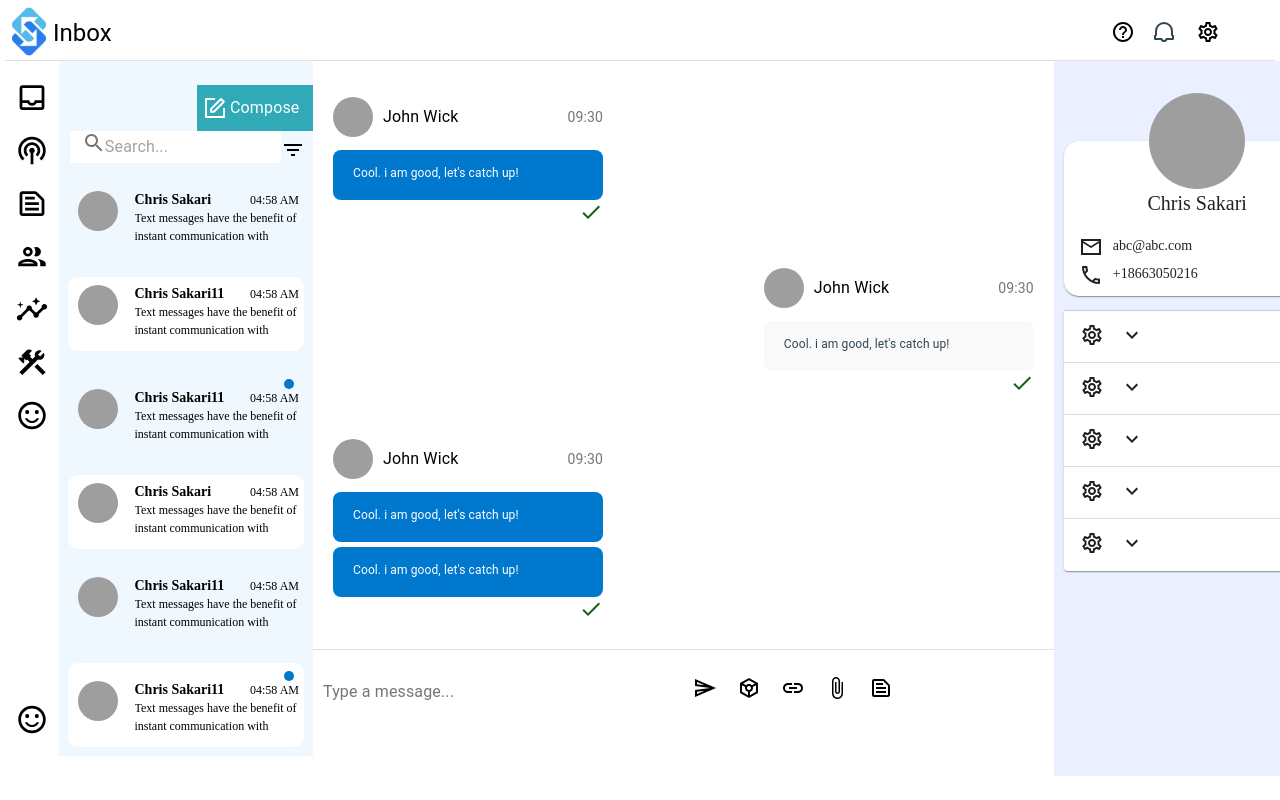
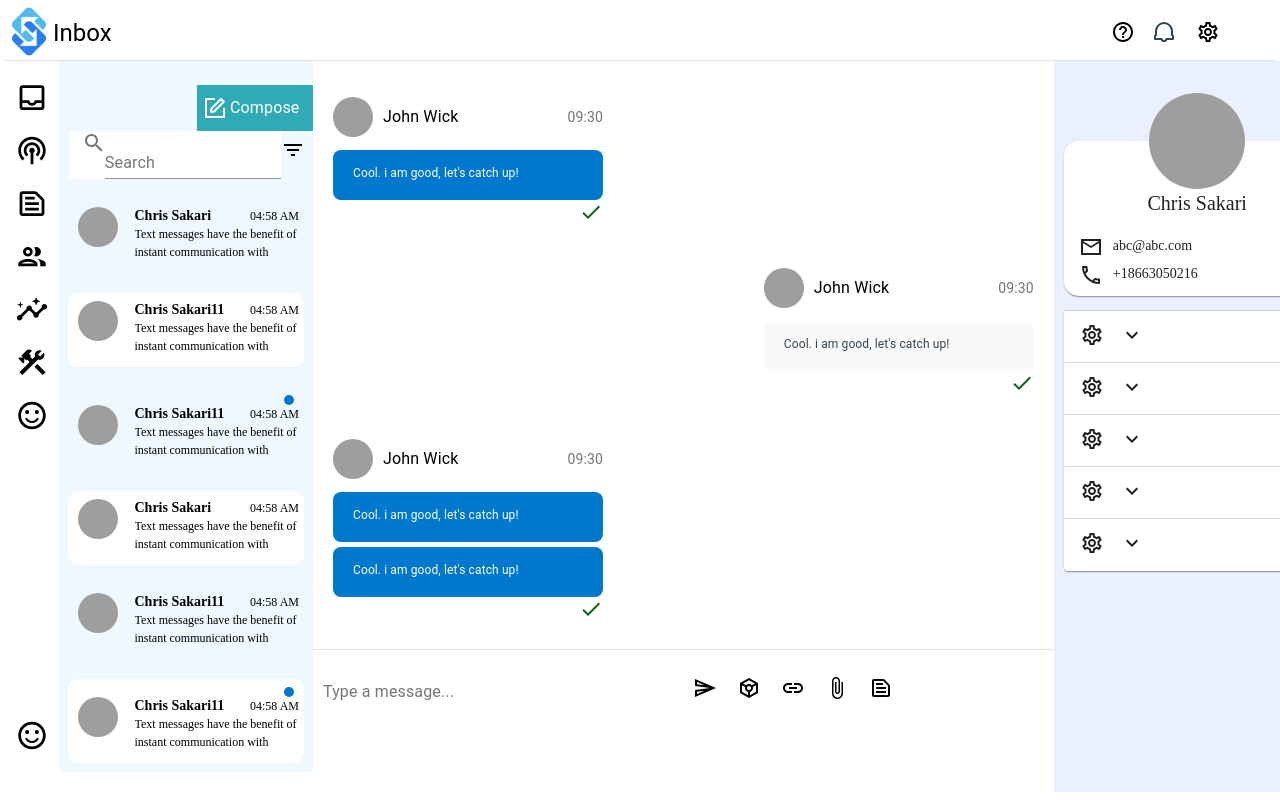
Before and after one commit to VikashiniChander/Chat_Application, a React (Create React App) app: page / in a window 1280 px wide. Shown: the top 800 px of the page. Built offline with nearby package versions, Linux system fonts and the light colour scheme; grey boxes are pictures that could not be loaded.

Commit message:
Work on Search box

```diff
--- a/package.json
+++ b/package.json
@@ -5,6 +5,7 @@
   "dependencies": {
     "@material-ui/core": "^4.12.3",
     "@material-ui/icons": "^4.11.2",
+    "@material-ui/lab": "^4.0.0-alpha.60",
     "@mui/material": "^5.0.0",
     "@testing-library/jest-dom": "^5.14.1",
     "@testing-library/react": "^11.2.7",
--- /dev/null
+++ b/src/component/Common/Searchbox/Index.jsx
@@ -0,0 +1,34 @@
+import * as React from "react";
+import TextField from "@material-ui/core/TextField";
+
+import Autocomplete from "@material-ui/lab/Autocomplete";
+
+export default function Searchbox() {
+  const [serachBoxArr, setSearchBoxArr] = React.useState([]);
+  return (
+    <Autocomplete
+      id="free-solo-demo"
+      freeSolo
+      filterOptions={(x) => x}
+      options={serachBoxArr.map((option) => option.username)}
+      onInputChange={(e) => {
+        if (e.target.value) {
+          const result = top100Users.filter((t) =>
+            t.username.includes(e.target.value)
+          );
+          setSearchBoxArr(result);
+        } else {
+          setSearchBoxArr([]);
+        }
+      }}
+      renderInput={(params) => <TextField {...params} label="Search" />}
+    />
+  );
+}
+
+// Top 100 films as rated by IMDb users. http://www.imdb.com/chart/top
+const top100Users = [
+  { username: "test1" },
+  { username: "John" },
+  { username: "Rick" },
+];
--- a/src/component/Conversation/Conversation.js
+++ b/src/component/Conversation/Conversation.js
@@ -28,19 +28,20 @@ import InfiniteScroll from "react-infinite-scroll-component";
 
 import ConversationData from "./Conversion.json";
 import Moment from "react-moment";
-import { withStyles } from '@material-ui/styles';
-let message = "0";
+import { withStyles } from "@material-ui/styles";
+import Searchbox from "./../Common/Searchbox/Index";
+
 const styles = {
   ListItemText: {
     overflow: "hidden",
     position: "relative",
     lineHeight: "1em",
     height: "2.5em",
-    width: '200px',
+    width: "200px",
     "&:before": {
-      content:  '"..."',
-      float: 'right',
-      marginTop: '1.5em'
+      content: '"..."',
+      float: "right",
+      marginTop: "1.5em",
     },
   },
 };
@@ -62,7 +63,6 @@ class Conversation extends Component {
   };
   render() {
     const { classes } = this.props;
-    console.log(classes)
     return (
       <Grid className="blue-bg block-spacing">
         <Box>
@@ -88,7 +88,7 @@ class Conversation extends Component {
               </Grid>
               <Grid xs={10}>
                 {" "}
-                <InputBase sx={{ ml: 1, flex: 1 }} placeholder="Search..." />
+                <Searchbox></Searchbox>
               </Grid>
             </Grid>
             <Grid xs={1} className="filterIcon">
```
Also changed, not shown: 1 other file (tests, documents, lock files or other folders).
